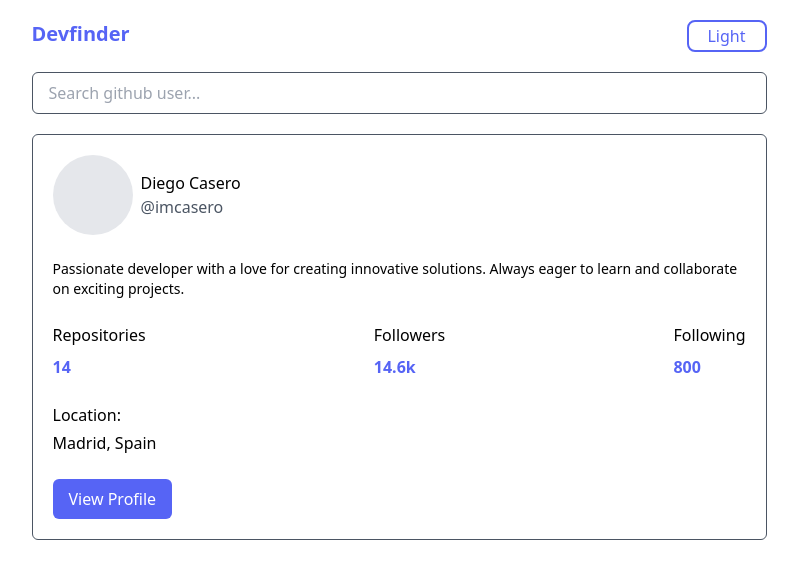
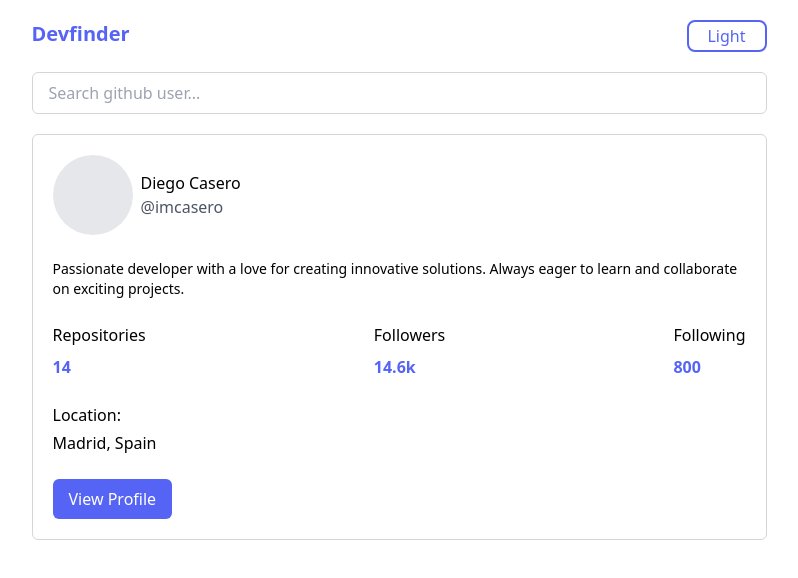
Before and after one commit to imcasero/Devfinder, a React (Vite) app: page / in a window 1280 px wide. Shown: the top 578 px of the page, without its empty margins (241-1039 px from the left). Built offline with nearby package versions, Linux system fonts and the light colour scheme.

Commit message:
feat: update border color

```diff
--- a/src/components/Card.tsx
+++ b/src/components/Card.tsx
@@ -9,9 +9,7 @@ export const Card = () => {
   const buttonTextClass =
     theme === "dark" ? "text-buttonText-dark" : "text-buttonText-light";
   const borderColorClass =
-    theme === "dark"
-      ? "border-textSecondary-dark"
-      : "border-textSecondary-light";
+    theme === "dark" ? "border-borderColor-dark" : "border-borderColor-light";
   return (
     <section
       className={clsx(
--- a/src/components/Seeker.tsx
+++ b/src/components/Seeker.tsx
@@ -4,9 +4,7 @@ import clsx from "clsx";
 export const Seeker = () => {
   const { theme } = useTheme();
   const borderColorClass =
-    theme === "dark"
-      ? "border-textSecondary-dark"
-      : "border-textSecondary-light";
+    theme === "dark" ? "border-borderColor-dark" : "border-borderColor-light";
   return (
     <search>
       <form>
--- a/tailwind.config.js
+++ b/tailwind.config.js
@@ -17,6 +17,10 @@ export default {
           light: "#4B5563",
           dark: "#9CA3AF",
         },
+        borderColor: {
+          light: "#D5D5D5",
+          dark: "#454545",
+        },
         primary: "#5664F5",
         buttonText: {
           light: "#FFFFFF",
```
